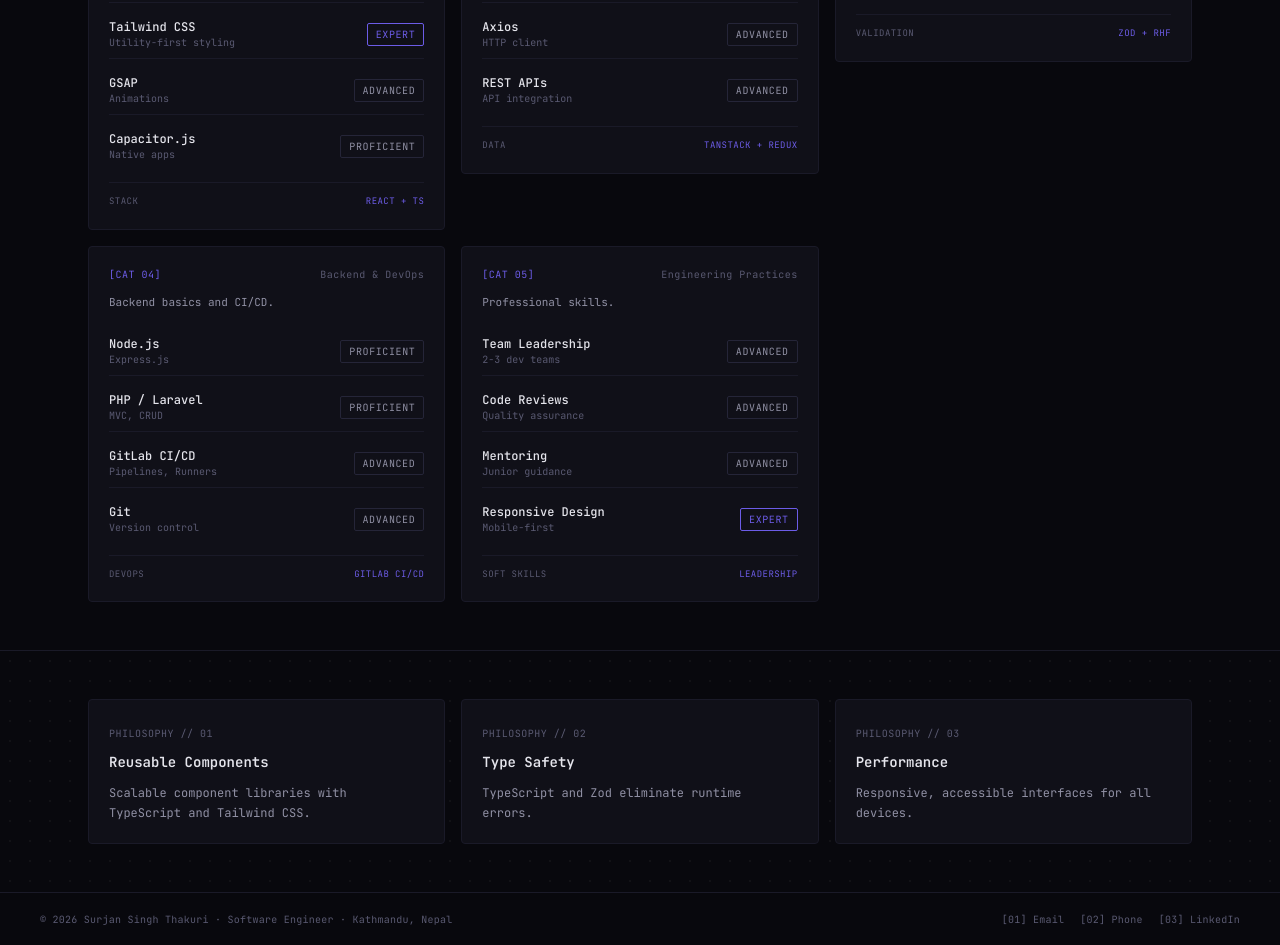
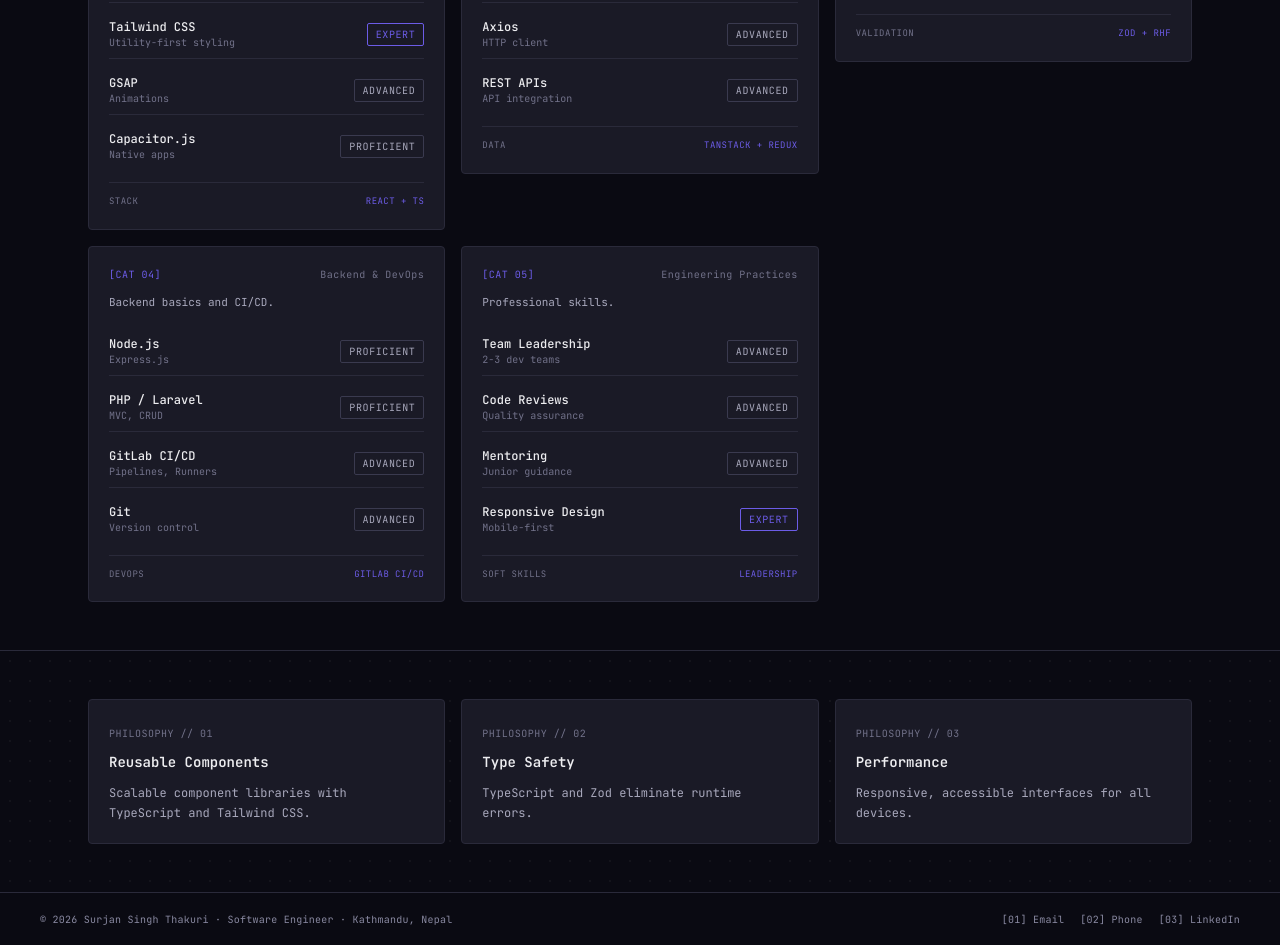
Before and after one commit to SurJanThakuri/portfolio, a Next.js app: page /skills in a window 1280 px wide. Shown: the part 1180-2125 px from the top of the page. Built offline with nearby package versions, Linux system fonts and the light colour scheme.

Commit message:
ref: dark theme design

```diff
--- a/src/app/globals.css
+++ b/src/app/globals.css
@@ -3,17 +3,17 @@
 @custom-variant dark (&:where(.dark, .dark *));
 
 @theme {
-  --color-bg-primary: #08080d;
-  --color-bg-secondary: #0d0d14;
-  --color-bg-card: #101018;
-  --color-bg-card-hover: #15151f;
-  --color-bg-elevated: #1a1a25;
-  --color-border-primary: #1a1a28;
-  --color-border-secondary: #252538;
-  --color-border-accent: #35354d;
-  --color-text-primary: #e5e5ec;
-  --color-text-secondary: #9090a4;
-  --color-text-muted: #5a5a72;
+  --color-bg-primary: #0a0a12;
+  --color-bg-secondary: #13131d;
+  --color-bg-card: #1a1a26;
+  --color-bg-card-hover: #222230;
+  --color-bg-elevated: #22222f;
+  --color-border-primary: #2a2a3a;
+  --color-border-secondary: #3a3a4f;
+  --color-border-accent: #4a4a65;
+  --color-text-primary: #ededf0;
+  --color-text-secondary: #a8a8bc;
+  --color-text-muted: #72728a;
   --color-accent: #6c5ce7;
   --color-accent-hover: #7d6ff0;
   --color-green: #22c55e;
@@ -182,9 +182,9 @@
   padding: 3px 8px;
   font-size: 0.625rem;
   letter-spacing: 0.06em;
-  border: 1px solid var(--border-secondary, #252538);
+  border: 1px solid var(--border-secondary, #3a3a4f);
   border-radius: 2px;
-  color: var(--text-secondary, #9090a4);
+  color: var(--text-secondary, #a8a8bc);
   background: transparent;
   white-space: nowrap;
 }
@@ -202,12 +202,12 @@
 /* Card hover effect */
 .card-hover {
   transition: all 0.2s ease;
-  border: 1px solid var(--border-primary, #1a1a28);
+  border: 1px solid var(--border-primary, #2a2a3a);
 }
 
 .card-hover:hover {
-  border-color: var(--border-secondary, #252538);
-  background-color: var(--bg-card-hover, #15151f);
+  border-color: var(--border-secondary, #3a3a4f);
+  background-color: var(--bg-card-hover, #1c1c28);
 }
 
 /* Section label */
--- a/src/components/layout/Footer.tsx
+++ b/src/components/layout/Footer.tsx
@@ -16,14 +16,14 @@
     <footer
       className="border-t"
       style={{
-        borderColor: isDark ? "#1a1a28" : "#e9ecef",
-        backgroundColor: isDark ? "#08080d" : "#ffffff",
+        borderColor: isDark ? "#2a2a3a" : "#e9ecef",
+        backgroundColor: isDark ? "#0a0a12" : "#ffffff",
       }}
     >
       <div className="mx-auto max-w-[1400px] px-4 sm:px-6 lg:px-10 py-4 sm:h-[52px] flex flex-col sm:flex-row items-center justify-between gap-2">
         <p
           className="text-[10px] font-mono tracking-wide text-center sm:text-left"
-          style={{ color: isDark ? "#5a5a72" : "#868e96" }}
+          style={{ color: isDark ? "#8a8aa2" : "#868e96" }}
         >
           &copy; 2026 Surjan Singh Thakuri &middot; Software Engineer &middot;
           Kathmandu, Nepal
@@ -36,9 +36,9 @@
               target="_blank"
               rel="noopener noreferrer"
               className="text-[10px] font-mono tracking-wide transition-colors"
-              style={{ color: isDark ? "#5a5a72" : "#868e96" }}
+              style={{ color: isDark ? "#8a8aa2" : "#868e96" }}
               onMouseEnter={(e) => (e.currentTarget.style.color = "#6c5ce7")}
-              onMouseLeave={(e) => (e.currentTarget.style.color = isDark ? "#5a5a72" : "#868e96")}
+              onMouseLeave={(e) => (e.currentTarget.style.color = isDark ? "#8a8aa2" : "#868e96")}
             >
               {link.label}
             </a>
--- a/src/components/layout/Header.tsx
+++ b/src/components/layout/Header.tsx
@@ -71,7 +71,7 @@
             <button
               onClick={toggleTheme}
               className="ml-2 p-1.5 rounded-sm transition-colors border border-transparent"
-              style={{ color: isDark ? "#5a5a72" : "#868e96" }}
+              style={{ color: isDark ? "#8a8aa2" : "#868e96" }}
               aria-label="Toggle theme"
             >
               {isDark ? <Sun size={14} strokeWidth={1.5} /> : <Moon size={14} strokeWidth={1.5} />}
@@ -83,7 +83,7 @@
             <button
               onClick={toggleTheme}
               className="p-1.5 rounded-sm transition-colors border border-transparent"
-              style={{ color: isDark ? "#5a5a72" : "#868e96" }}
+              style={{ color: isDark ? "#8a8aa2" : "#868e96" }}
               aria-label="Toggle theme"
             >
               {isDark ? <Sun size={14} strokeWidth={1.5} /> : <Moon size={14} strokeWidth={1.5} />}
@@ -91,7 +91,7 @@
             <button
               onClick={() => setMobileOpen(!mobileOpen)}
               className="p-1.5 rounded-sm transition-colors"
-              style={{ color: isDark ? "#9090a4" : "#495057" }}
+              style={{ color: isDark ? "#b0b0c4" : "#495057" }}
               aria-label="Toggle menu"
             >
               {mobileOpen ? <X size={18} /> : <Menu size={18} />}
@@ -119,8 +119,8 @@
               transition={{ type: "spring", damping: 25, stiffness: 300 }}
               className="absolute right-0 top-0 bottom-0 w-[260px] border-l p-6 pt-20"
               style={{
-                backgroundColor: isDark ? "#08080d" : "#ffffff",
-                borderColor: isDark ? "#1a1a28" : "#e9ecef",
+                backgroundColor: isDark ? "#0a0a12" : "#ffffff",
+                borderColor: isDark ? "#2a2a3a" : "#e9ecef",
               }}
               onClick={(e) => e.stopPropagation()}
             >
@@ -135,7 +135,7 @@
                       className="px-4 py-3 text-[13px] rounded-sm transition-all font-mono border"
                       style={{
                         backgroundColor: isActive ? "rgba(108,92,231,0.15)" : "transparent",
-                        color: isActive ? "#6c5ce7" : isDark ? "#9090a4" : "#495057",
+                    color: isActive ? "#6c5ce7" : isDark ? "#b0b0c4" : "#495057",
                         borderColor: isActive ? "rgba(108,92,231,0.3)" : "transparent",
                       }}
                     >
```
